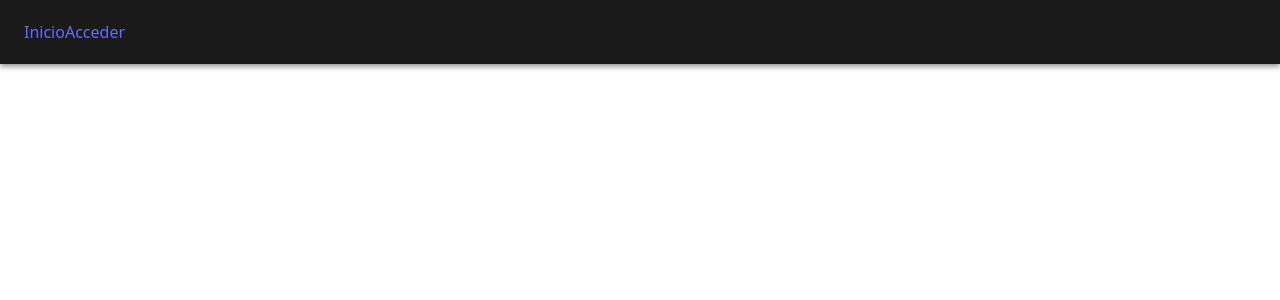
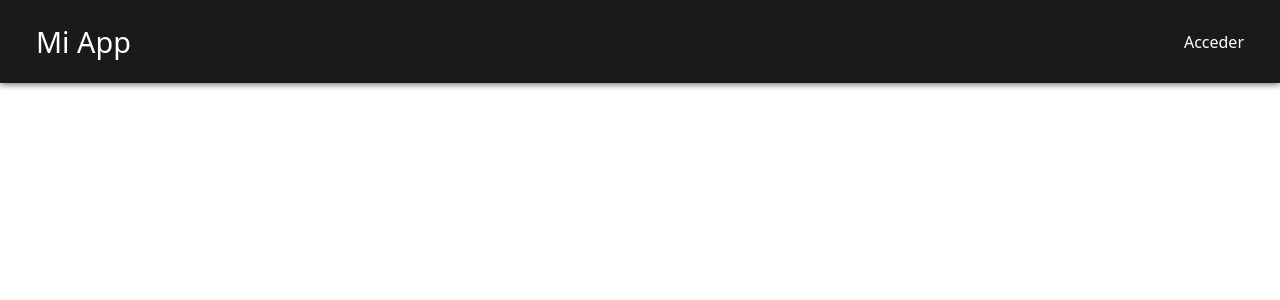
Before and after one commit to egarello/proyecto-microservicios, a React (Vite) app in the folder frontend-service/: page / in a window 1280 px wide. Shown: the top 300 px of the page. Built offline with nearby package versions, Linux system fonts and the light colour scheme.

Commit message:
Agregado de estilos para la navbar

```diff
--- a/frontend-service/src/components/NavBar/NavBar.css
+++ b/frontend-service/src/components/NavBar/NavBar.css
@@ -1,13 +1,61 @@
-.navbar{
-    position:fixed;
-    left:0;
-    top:0;
+.navbar {
+    position: fixed;
+    left: 0;
+    top: 0;
     z-index: 1000;
     width: 100%;
     background-color: #1a1a1a;
-    padding:20px 24px;
+    padding: 20px 24px;
+    display: flex;
     justify-content: space-between;
+    align-items: center;
     box-sizing: border-box;
     box-shadow: 0 2px 6px rgba(0, 0, 0, 0.5);
     transition: background-color 0.3s ease;
 }
+
+.navbar-logo {
+    font-size: 1.8em;
+    font-weight: bold;
+    color: #1e90ff;
+    transition: transform 0.3s ease;
+}
+
+.navbar-links {
+    display: flex;
+    gap: 20px; /* Espacio entre elementos */
+}
+
+.navbar-link {
+    color: white;
+    text-decoration: none;
+    font-size: 1em;
+    padding: 8px 12px; /* Más área clickeable */
+    transition: color 0.3s ease;
+    position: relative; /* Necesario para el pseudo-elemento */
+}
+
+.navbar-link::after {
+    content: "";
+    position: absolute;
+    bottom: 0;
+    left: 12px; /* Alineado con el padding */
+    width: calc(100% - 24px); /* Resta el padding horizontal */
+    height: 2px;
+    background-color: #1e90ff;
+    transform: scaleX(0);
+    transform-origin: left;
+    transition: transform 0.3s ease;
+}
+
+.navbar-logo:hover {
+    transform: scale(1.05);
+}
+
+.navbar-link:hover {
+    color: #1e90ff;
+}
+
+.navbar-link:hover::after {
+    transform: scaleX(1);
+}
--- a/frontend-service/src/components/NavBar/NavBar.tsx
+++ b/frontend-service/src/components/NavBar/NavBar.tsx
@@ -1,10 +1,15 @@
 import React from "react";
+import { Link } from 'react-router-dom';
 import './NavBar.css'
 const NavBar: React.FC = () => {
     return(
         <nav className="navbar">
-            <a href="/">Inicio</a>
-            <a href="/login">Acceder</a>
+            <div className="navbar-logo">
+                <Link to="/" className="navbar-link">Mi App</Link>
+            </div>
+            <div className="navbar-links">
+                <Link to="/login" className="navbar-link">Acceder</Link>
+            </div>
         </nav>
     );
 }
```
